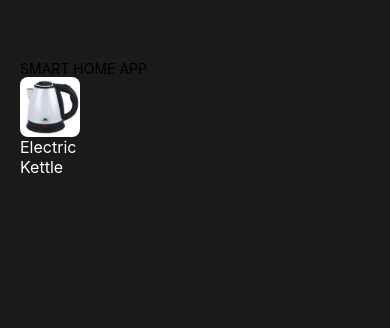
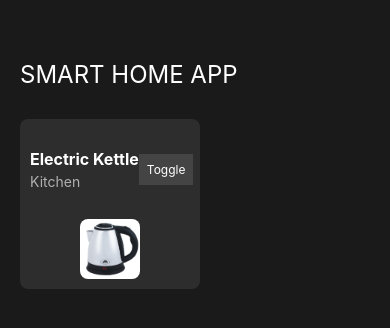
Before and after one commit to TIZIHMARKP/Smart-Home-App, a React Native app: screen / in a window 390 px wide. Shown: the top 328 px of the page. Built offline with nearby package versions, Linux system fonts and the light colour scheme.

Commit message:
improved device card UI

```diff
--- a/App.js
+++ b/App.js
@@ -8,14 +8,31 @@ export default function App() {
   return (
 
     <View style={styles.container}>
-      <StatusBar style="auto" />
-      <Text>SMART HOME APP</Text>
+      <Text style={styles.title}>SMART HOME APP</Text>
+
+
       <View style={styles.deviceCard}>
-        <Image
+
+        {/*  top section */}
+        <View style={styles.topSection}>
+          {/* left */}
+          <View style={styles.deviceInfo}>
+            <Text style={styles.deviceName}>Electric Kettle</Text>
+            <Text style={styles.deviceLocation}>Kitchen</Text>
+          </View>
+          {/* right */}
+          <View style={styles.toggleButton}>
+            <Text style={styles.placeholderText}>Toggle</Text>
+          </View>
+        </View>
+
+        {/* Bottom */}
+        <View style={styles.bottomSection}>
+          <Image
           source={ElectricKettle}
           style={styles.deviceImage}
-        />
-        <Text style={styles.deviceName}>Electric Kettle</Text>
+          />
+        </View>
       </View>
     </View>
   );
@@ -31,24 +48,62 @@ const styles = StyleSheet.create({
   title: {
     fontSize: 24,
     color: '#FFFFFF',
-    // marginBottom:
+    marginBottom: 30,
   },
+
   deviceCard: {
-    width: 60,
-    height: 60,
+    width: 180,
+    height: 170,
+    backgroundColor: '#2d2d2d',
     borderRadius: 8,
     marginBottom: 10,
+    padding: 10,
+    // alignItems: 'center',
+  },
+  topSection: {
+    flexDirection: 'row',
+    justifyContent: 'space-between',
     alignItems: 'center',
-    // backgroundColor: '#5b0707ff'
+    flex: 1,
+    marginBottom: 10,
   },
+  deviceInfo: {
+    // flex: 1
+  },
+  deviceName: {
+    display: 'flex',
+    fontSize: 16,
+    color: '#ffffff',
+    fontWeight: 'bold',
+    marginBottom: 4,
+  },
+  deviceLocation: {
+    fontSize: 14,
+    color: '#b0b0b0',
+  },
+
+  // right side of top
+  toggleButton: {
+    backgroundColor: '#444',
+    padding: 8,
+    fontSize: 12,
+  },
+
+  placeholderText: {
+    color: '#FFFFFF',
+    fontSize: 12,
+  },
+
+  // buttomSection:
+  bottomSection: {
+    alignItems: 'center',
+    justifyContent: 'center',
+  },
+
   deviceImage: {
     width: 60,
     height: 60,
     borderRadius: 8,
     // marginBottom:
   },
-  deviceName: {
-    fontSize: 16,
-    color: '#FFFFFF',
-  }
 });
```
